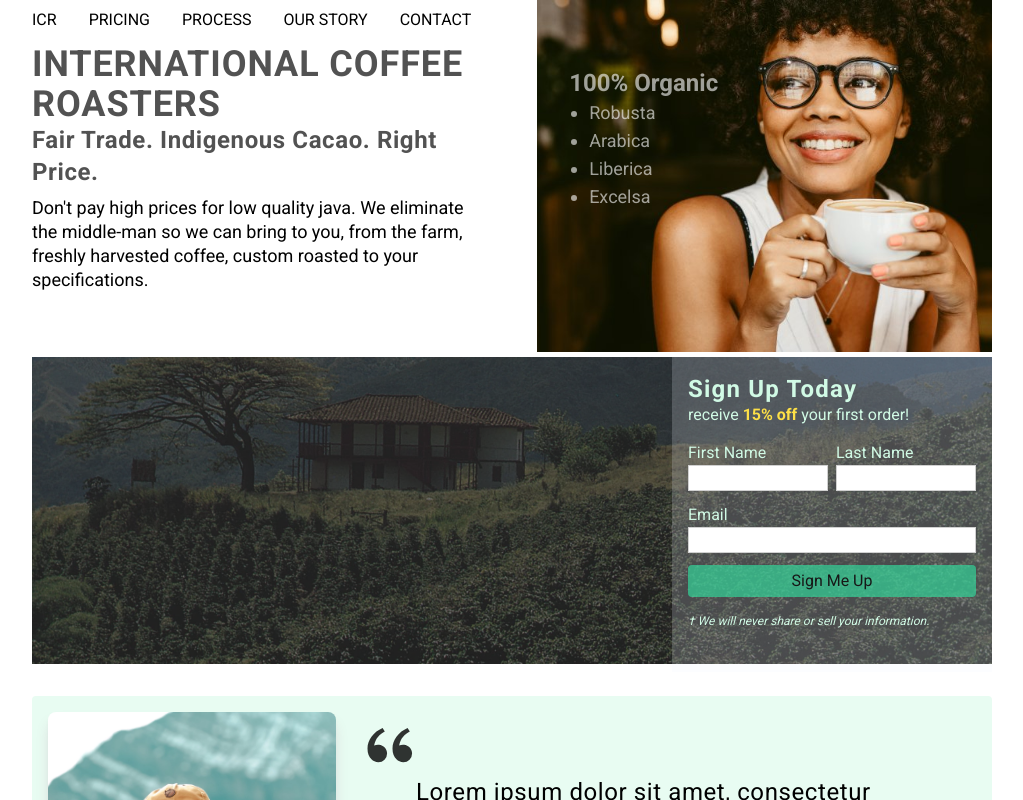
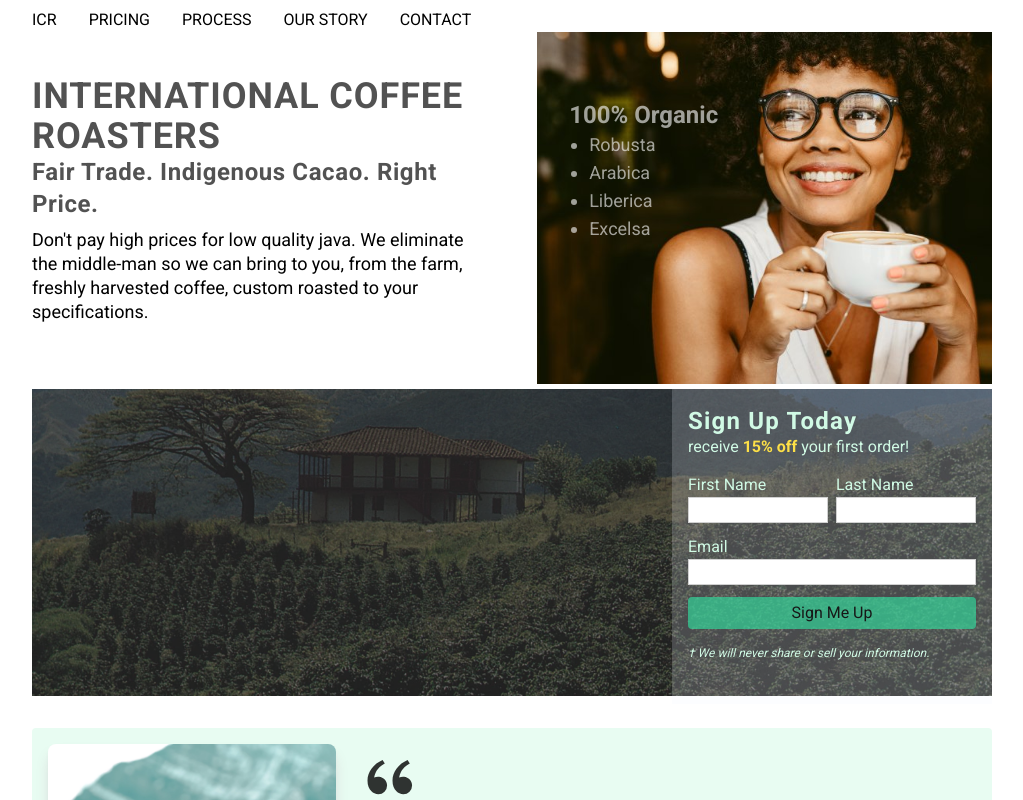
Before and after one commit to wlowrimore/roasters_2024, a Next.js app: page / in a window 1280 px wide. Shown: the top 800 px of the page, without its empty margins (128-1151 px from the left). Built offline with nearby package versions, Linux system fonts and the light colour scheme.

Commit message:
fixed header on large screen

```diff
--- a/src/app/components/Landing.jsx
+++ b/src/app/components/Landing.jsx
@@ -6,7 +6,7 @@ import Signup from "./forms/Signup"
 
 const Landing = () => {
   return (
-    <main className='w-full flex flex-col'>
+    <main className='w-full flex flex-col pt-8'>
       <HeroSection />
       {/* <CTAFeatures /> */}
       <Signup />
```
